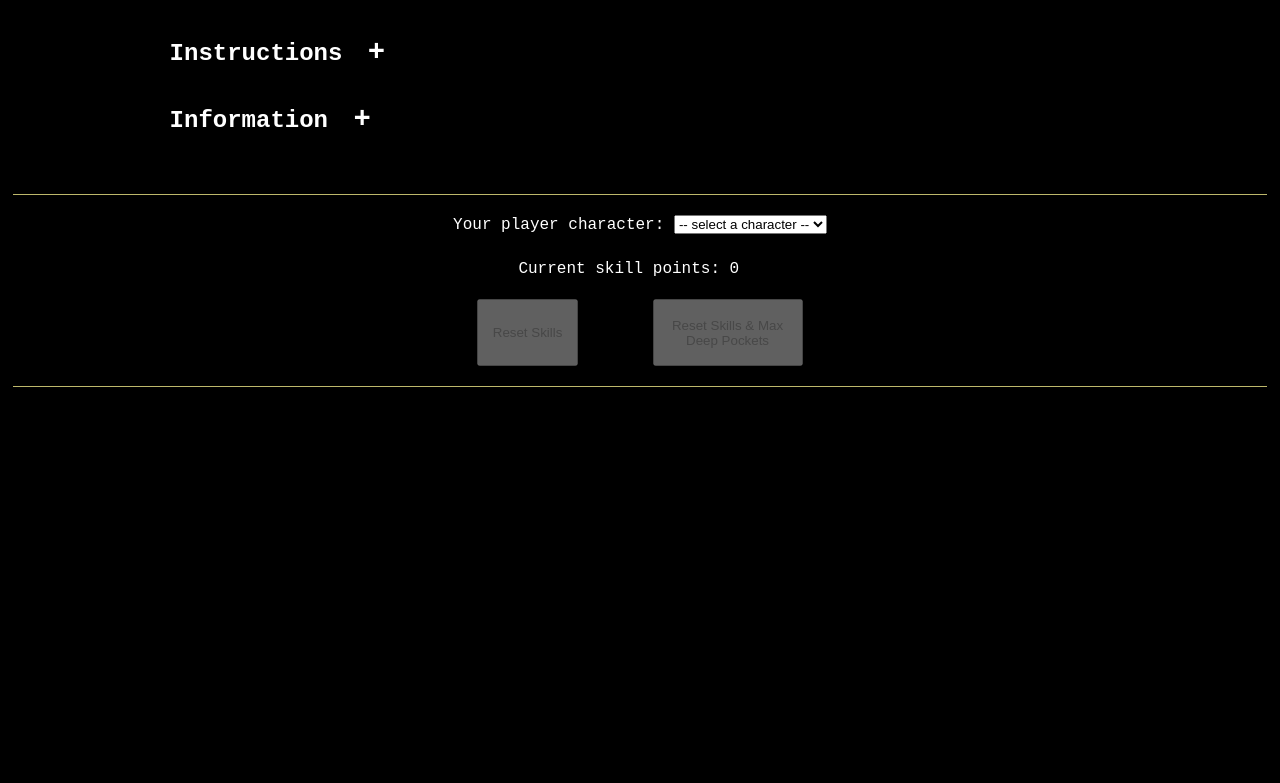
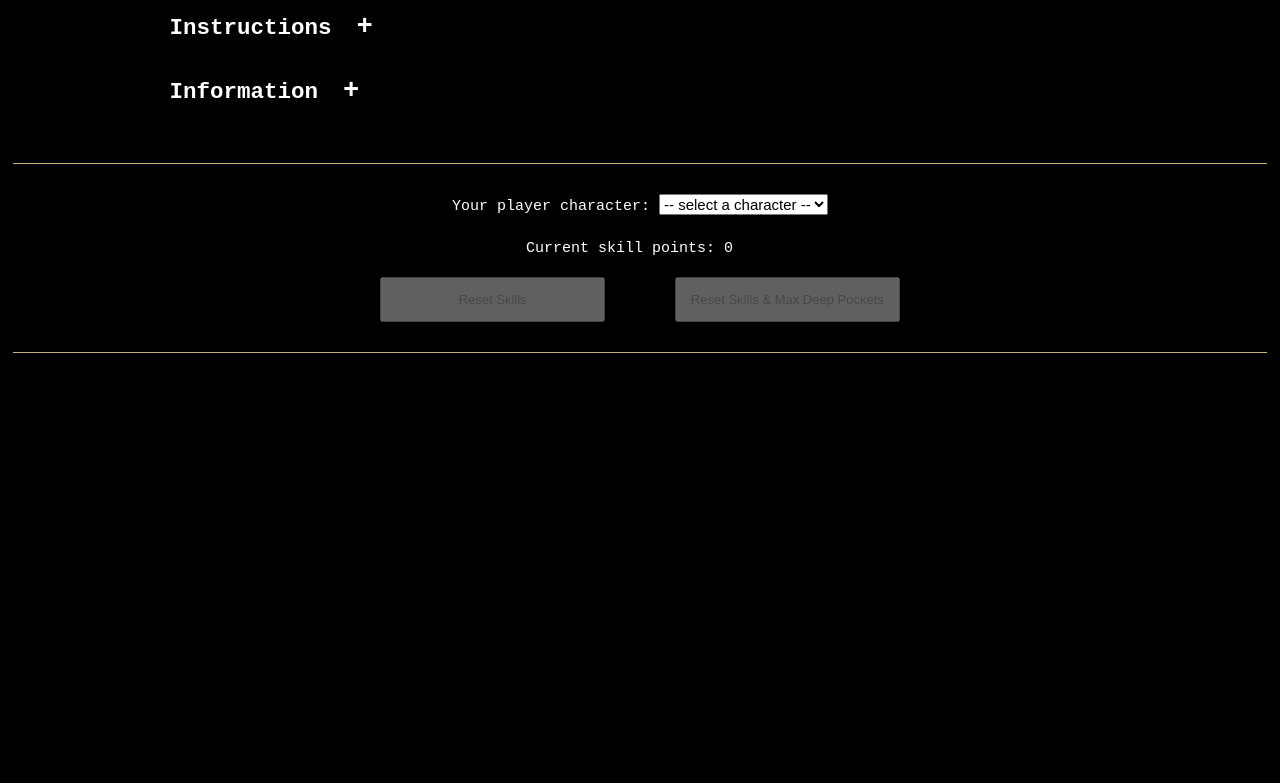
Before and after one commit to sneakytip/dragonsCrownSkillCalculator, a plain HTML site: page index.html in a window 1280 px wide. Shown: the part 152-935 px from the top of the page. Drawn offline with Linux system fonts and the light colour scheme.

Commit message:
CSS media query sizing updates

```diff
--- a/index.html
+++ b/index.html
@@ -63,8 +63,8 @@
 	<div class="characters-selection-body">
 		<label for="characters-list">Your player character: </label>
 
-		<select	name="characters-list" id="characters-list" onchange="updateSkillsData()">
-			<option disabled selected value style="display:none"> -- select a character -- </option>
+		<select	name="characters-list" id="characters-list" autocomplete="off" onchange="updateSkillsData()">
+			<option disabled selected value> -- select a character -- </option>
 			<option value="fighter">Fighter</option>
 			<option value="amazon">Amazon</option>
 			<option value="dwarf">Dwarf</option>
@@ -86,6 +86,7 @@
 		disabled>
 			Reset Skills
 		</button>
+		<div class="reset-buttons-container-spacer"></div>
 		<button
 		class="reset-button"
 		type="button"
--- a/style.css
+++ b/style.css
@@ -3,9 +3,246 @@
 	src: url(fonts/alice_in_wonderland.ttf);
 }
 
+@media (max-width: 480px) {
+    html {
+        font-size: 12px;
+    }
+
+	body {
+		padding: 1px 1px 0 1px;
+	}
+
+	h1 {
+		margin: 0;
+		padding: 0 0 8px 0;
+		font-size: 2.5em;
+	}
+
+	article {
+		padding-bottom: 18px;
+	}
+
+	section {
+		width: auto;
+	}
+
+	select {
+		font-size: 12px;
+	}
+
+	#tables-container-class {
+		margin-bottom: 1.25em;
+	}
+
+	.sticky-top {
+		padding: 0.4em 0.6em;
+	}
+
+	.reset-buttons-container {
+		width: auto;
+	}
+
+	.reset-button {
+		font-size: 12px;
+	}
+
+	.main-section {
+		margin: 0.4em 0;
+	}
+
+	.table-head-label {
+		padding: 0.5em 10%;
+	}
+}
+
+@media (min-width: 480px) {
+    html {
+        font-size: 13px;
+    }
+
+	body {
+		padding: 1% 1% 0 1%;
+	}
+
+	h1 {
+		margin: 0;
+		padding: 0 0 24px 0;
+		font-size: 3em;
+	}
+
+	article {
+		padding-bottom: 20px;
+	}
+
+	section {
+		width: auto;
+	}
+
+	select {
+		font-size: 13px;
+	}
+
+	#tables-container-class {
+		margin-bottom: 2em;
+	}
+
+	.sticky-top {
+		padding: 1em 2em;
+	}
+
+	.reset-buttons-container {
+		max-width: 400px;
+	}
+
+	.reset-button {
+		font-size: 13px;
+		padding: 0.5em;
+	}
+
+	.main-section {
+		margin: 0.8em 0;
+	}
+
+	.table-head-label {
+		padding: 1em 10%;
+	}
+}
+
+@media (min-width: 768px) {
+    html {
+        font-size: 14px;
+    }
+
+	body {
+		padding: 1% 1% 0 1%;
+	}
+
+	h1 {
+		margin: 0;
+		padding: 0 0 48px 0;
+		font-size: 3.8em;
+	}
+
+	article {
+		padding-bottom: 34px;
+	}
+
+	section {
+		width: 75%;
+		max-width: 800px;
+	}
+
+	select {
+		font-size: 14px;
+	}
+
+	#tables-container-class {
+		margin-bottom: 3em;
+	}
+
+	.sticky-top {
+		padding: 1em 2em;
+	}
+
+	.reset-buttons-container {
+		max-width: 480px;
+	}
+
+	.reset-button {
+		padding: 1em;
+	}
+
+	.main-section {
+		margin: 1em 0;
+	}
+
+	.table-head-label {
+		padding: 1.5em 10%;
+	}
+}
+
+@media (min-width: 992px) {
+    html {
+        font-size: 15px;
+    }
+
+	body {
+		padding: 1% 1% 0 1%;
+	}
+
+	h1 {
+		margin: 0;
+		padding: 0 0 60px 0;
+		font-size: 4.4em;
+	}
+
+	article {
+		padding-bottom: 40px;
+	}
+
+	section {
+		width: 75%;
+		max-width: 1000px;
+	}
+
+	select {
+		font-size: 15px;
+	}
+
+	#tables-container-class {
+		margin-bottom: 3.5em;
+	}
+
+	.sticky-top {
+		padding: 2em 3em;
+	}
+
+	.reset-buttons-container {
+		max-width: 520px;
+	}
+
+	.main-section {
+		margin: 2em 0;
+	}
+
+	.table-head-label {
+		padding: 2.5em 10%;
+	}
+}
+
+@media (min-width: 1200px) {
+	body {
+		padding: 1% 1% 0 1%;
+	}
+
+	section {
+		width: 75%;
+		max-width: 1200px;
+	}
+
+	#tables-container-class {
+		margin-bottom: 4em;
+	}
+
+	.sticky-top {
+		padding: 2em 3em;
+	}
+
+	.reset-buttons-container {
+		max-width: 520px;
+	}
+
+	.main-section {
+		margin: 2em 0;
+	}
+
+	.table-head-label {
+		padding: 2.5em 10%;
+	}
+}
+
 body {
 	margin: 0;
-	padding: 1% 1% 0 1%;
 	background-color: black;
 	color: white;
 	font-family: monospace, monospace;
@@ -13,16 +250,10 @@ body {
 
 h1 {
 	font-family: wonderland;
-	font-size: 4em;
-}
-
-article {
-	padding-bottom: 40px;
 }
 
 section {
 	margin: auto;
-	width: 75%;
 	max-width: 1200px;
 	overflow: hidden;
 }
@@ -41,18 +272,9 @@ footer {
 	max-width: 2em;
 }
 
-#class-skills-table-label {
-	margin-top: 50px;
-}
-
-#common-skills-table-label {
-	margin-top: 80px;
-}
-
 .sticky-top {
 	position: -webkit-sticky;
 	position: sticky;
-	padding: 20px 40px;
 	margin: 0;
 	background-color: black;
 	top: 0;
@@ -64,33 +286,38 @@ footer {
 	margin: auto;
 	padding-bottom: 10px;
 	width: fit-content;
+	text-align: center;
 }
 
 .skill-points-container {
 	margin: auto;
 	padding-top: 1em;
 	padding-bottom: 1em;
-	width: fit-content
+	width: fit-content;
 }
 
 .reset-buttons-container {
 	padding: 5px 0 0 0;
 	margin: auto;
-	max-width: 400px;
 	display: flex;
 }
 
 .reset-button {
-	margin: auto;
-	padding: 1em;
-	max-width: 150px;
-	height: 5em;
+	min-width: 1em;
+	min-height: 3em;
 	display: inline-block;
+	flex-basis: 30%;
+	flex-grow: 1;
+}
+
+.reset-buttons-container-spacer {
+	min-width: 1em;
+	display: inline-block;
+	flex-grow: 1;
 }
 
 .main-section {
 	min-height: 600px;
-	margin: 20px 0;
 }
 
 .skills-table-container {
@@ -100,7 +327,6 @@ footer {
 
 .table-head-label {
 	margin: auto;
-	padding: 2em 10%;
 	color: khaki;
 	border: 2px groove darkkhaki;
 	text-align: center;
```
